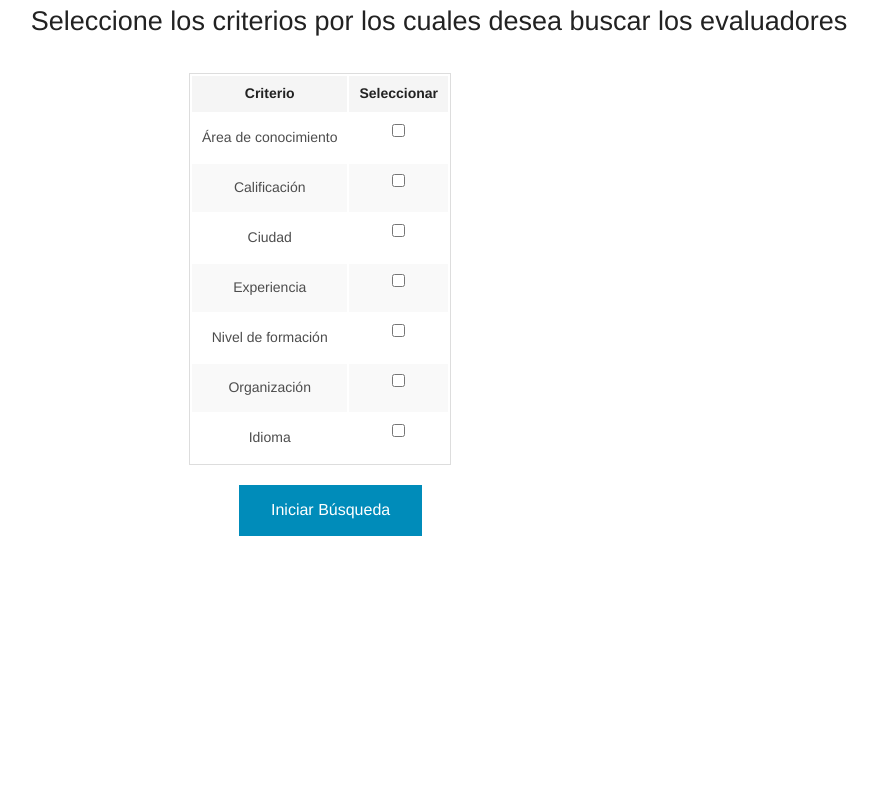
After one commit to yuranisalamanca/Ingenieria-de-software-3, a CodeIgniter app: the page made by Codigo-fuente/Colciencias/application/views/seleccionarCriteriosEvaluador.php in a window 1280 px wide. The commit adds this page. Shown: the whole page, without its empty margins (201-1078 px from the left). Run offline with CodeIgniter, Linux system fonts and the light colour scheme; data that the repository does not hold is empty.

Commit message:
fancybox para seleccionar criterios de busqueda de evaluador

```diff
--- /dev/null
+++ b/Codigo-fuente/Colciencias/application/views/seleccionarCriteriosEvaluador.php
@@ -0,0 +1,59 @@
+<!DOCTYPE html>
+<html lang="en">
+    <head>
+        <meta charset="utf-8" />
+        <meta name="viewport" content="width=device-width, initial-scale=1.0" />
+        <link rel="stylesheet" href="<?php echo base_url(); ?>css/foundation.css" />
+        <link rel="stylesheet" href="<?php echo base_url(); ?>css/jquery.fancybox.css" />
+        <script src="<?php echo base_url(); ?>js/vendor/modernizr.js"></script>
+        <script src="<?php echo base_url(); ?>js/vendor/jquery.js"></script>
+    </head>
+    <body>
+        <label style="text-align: center"><h3>Seleccione los criterios por los cuales desea buscar los evaluadores</h3></label>
+        </br>
+            <div class="row">
+                <form method="post" action="<?php echo site_url('propuesta/buscarEvaluadores/'.$idPropuesta); ?>">
+                <input type="hidden" name="select" value="1">
+                    <table style="margin-left: 25%">
+                        <thead>
+                            <tr>
+                                <th style="text-align: center">Criterio</th>
+                                <th style="text-align: center">Seleccionar</th>
+                            </tr>
+                        </thead>
+                        <tbody>
+                            <tr>
+                                <td style="text-align: center"><label>&Aacute;rea de conocimiento</label></td>
+                                <td style="text-align: center"><input name="check_area" type="checkbox"></td>
+                            </tr>
+                            <tr>
+                                <td style="text-align: center"><label>Calificaci&oacute;n</label></td>
+                                <td style="text-align: center"><input name="check_calificacion" type="checkbox"></td>
+                            </tr>
+                            <tr>
+                                <td style="text-align: center"><label>Ciudad</label></td>
+                                <td style="text-align: center"><input name="check_ciudad" type="checkbox"></td>
+                            </tr>
+                            <tr>
+                                <td style="text-align: center"><label>Experiencia</label></td>
+                                <td style="text-align: center"><input name="check_experiencia" type="checkbox"></td>
+                            </tr>
+                            <tr>
+                                <td style="text-align: center"><label>Nivel de formaci&oacute;n</label></td>
+                                <td style="text-align: center"><input name="check_nivel" type="checkbox"></td>
+                            </tr>
+                            <tr>
+                                <td style="text-align: center"><label>Organizaci&oacute;n</label></td>
+                                <td style="text-align: center"><input name="check_organizacion" type="checkbox"></td>
+                            </tr>
+                            <tr>
+                                <td style="text-align: center"><label>Idioma</label></td>
+                                <td style="text-align: center"><input name="check_idioma" type="checkbox"></td>
+                            </tr>
+                        </tbody>
+                    </table>
+                    <input type="submit" class="button" style="margin-left: 30%" value="Iniciar B&uacute;squeda">
+                </form>
+        </div>
+    </body>
+</html>
```
Also changed, not shown: Codigo-fuente/Colciencias/application/controllers/propuesta.php (+6 -1 lines), Codigo-fuente/Colciencias/application/views/listaPropuestas.php (+11 -7 lines).
